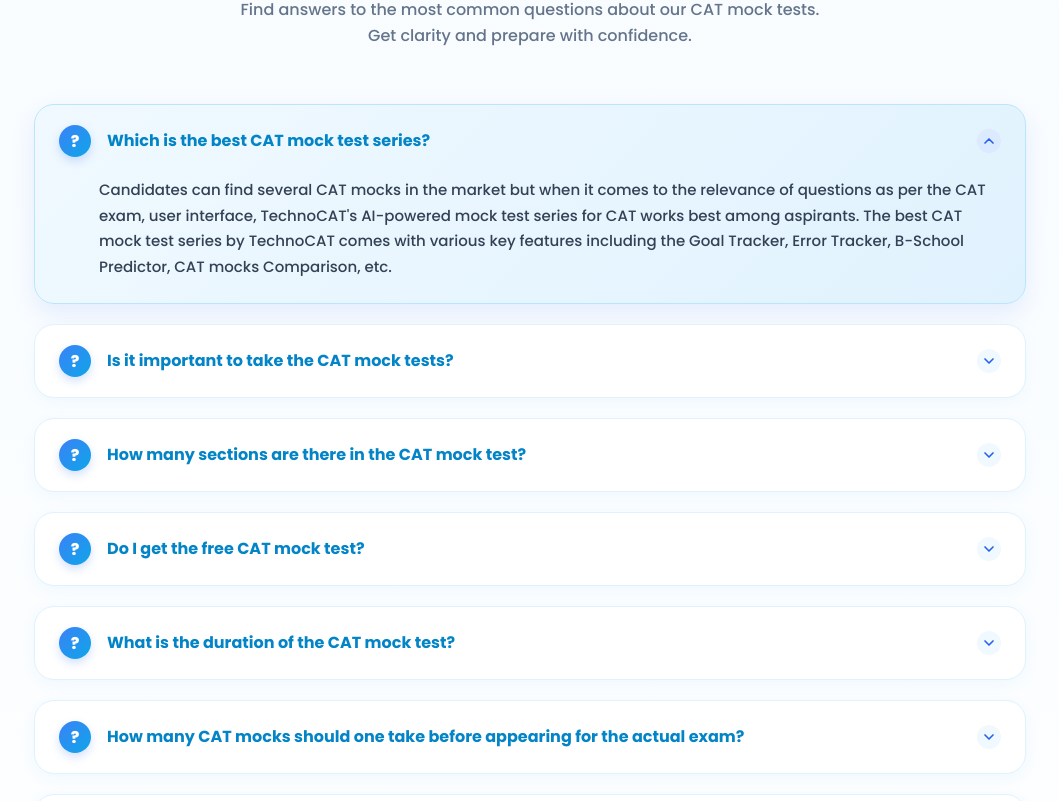
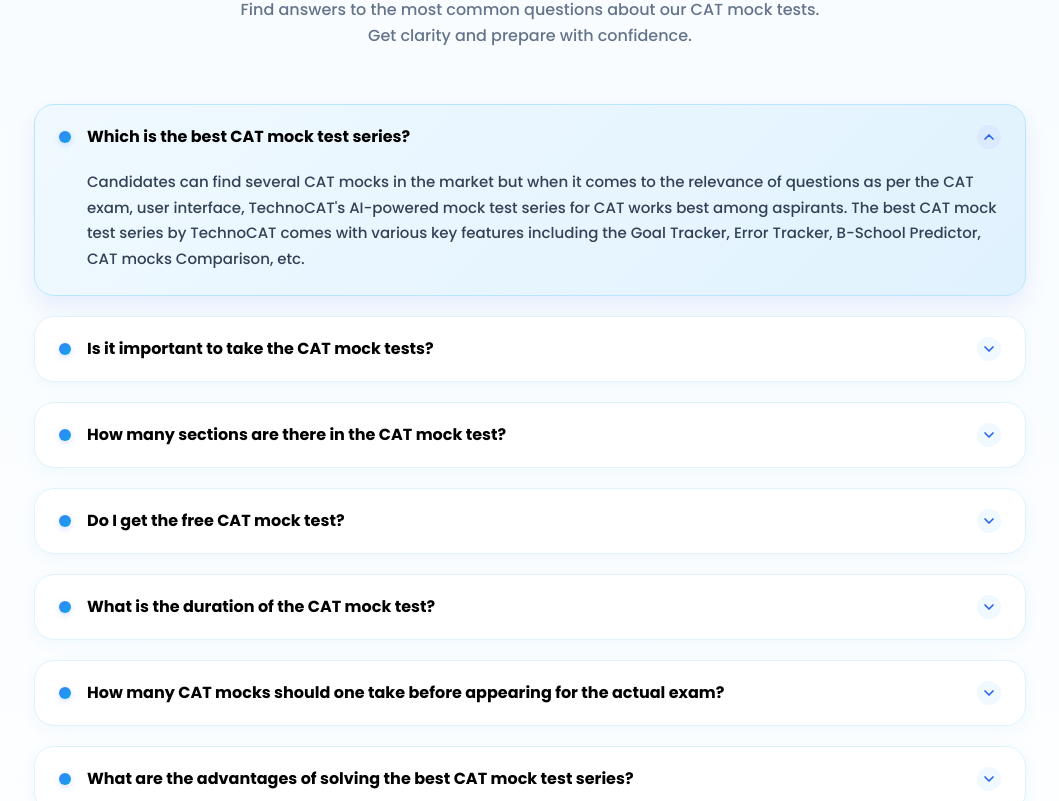
Before and after one commit to AyushmanGupta21/TechnoCAT, a Next.js app: page / in a window 1280 px wide. Shown: the part 9399-10200 px from the top of the page, without its empty margins (110-1169 px from the left). Built offline with nearby package versions, Linux system fonts and the light colour scheme; no server answers.

Commit message:
UI: Update FAQ styling with bullet icons, black text, and hover state

```diff
--- a/src/components/FaqSection.module.css
+++ b/src/components/FaqSection.module.css
@@ -59,6 +59,11 @@
   overflow: hidden;
 }
 
+.item:hover {
+  background: linear-gradient(135deg, #F0F9FF 0%, #E0F2FE 100%);
+  box-shadow: 0 8px 20px rgba(37, 99, 235, 0.08);
+}
+
 .itemOpen {
   background: linear-gradient(135deg, #F0F9FF 0%, #E0F2FE 100%);
   border-color: #BAE6FD;
@@ -86,23 +91,17 @@
 
 .iconBox {
   flex-shrink: 0;
-  width: 32px;
-  height: 32px;
+  width: 12px;
+  height: 12px;
   border-radius: 50%;
   background: linear-gradient(135deg, #3B82F6 0%, #0EA5E9 100%);
-  color: white;
-  display: flex;
-  align-items: center;
-  justify-content: center;
-  font-weight: 800;
-  font-size: 16px;
-  box-shadow: 0 4px 10px rgba(37, 99, 235, 0.2);
+  box-shadow: 0 2px 6px rgba(37, 99, 235, 0.2);
 }
 
 .questionText {
   font-size: 16px;
   font-weight: 700;
-  color: var(--primary-dark);
+  color: #000000;
   line-height: 1.4;
 }
 
@@ -125,7 +124,7 @@
 }
 
 .answer {
-  padding: 0 24px 24px 64px; /* Align text with question, compensating for icon */
+  padding: 0 24px 24px 52px; /* Align text with question, compensating for icon */
   font-size: 15px;
   color: #334155;
   line-height: 1.7;
--- a/src/components/FaqSection.tsx
+++ b/src/components/FaqSection.tsx
@@ -92,7 +92,7 @@ export default function FaqSection() {
                   aria-expanded={isOpen}
                 >
                   <div className={styles.questionLeft}>
-                    <div className={styles.iconBox}>?</div>
+                    <div className={styles.iconBox}></div>
                     <span className={styles.questionText}>{faq.q}</span>
                   </div>
                   <span className={styles.chevron}>
```
